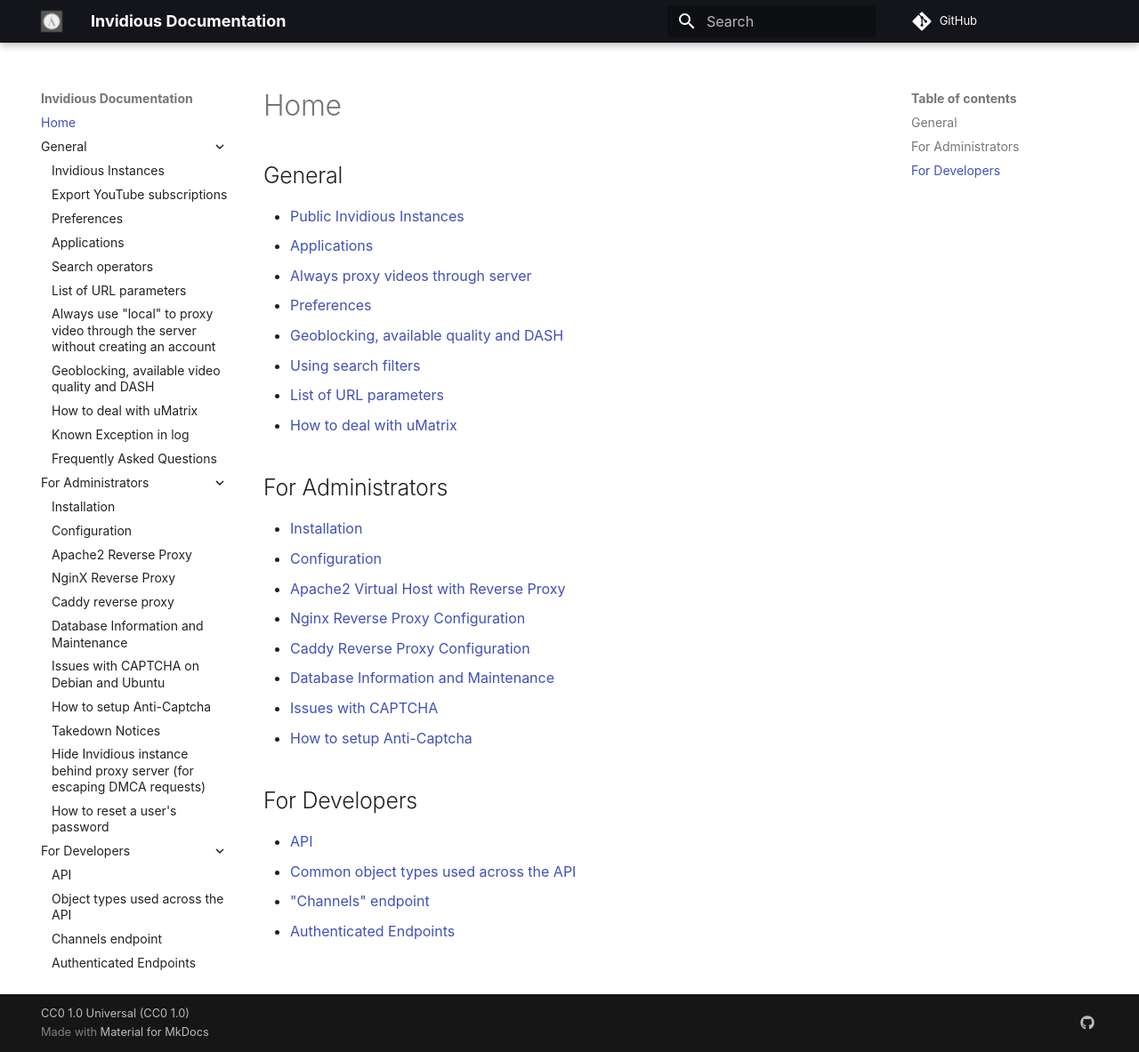
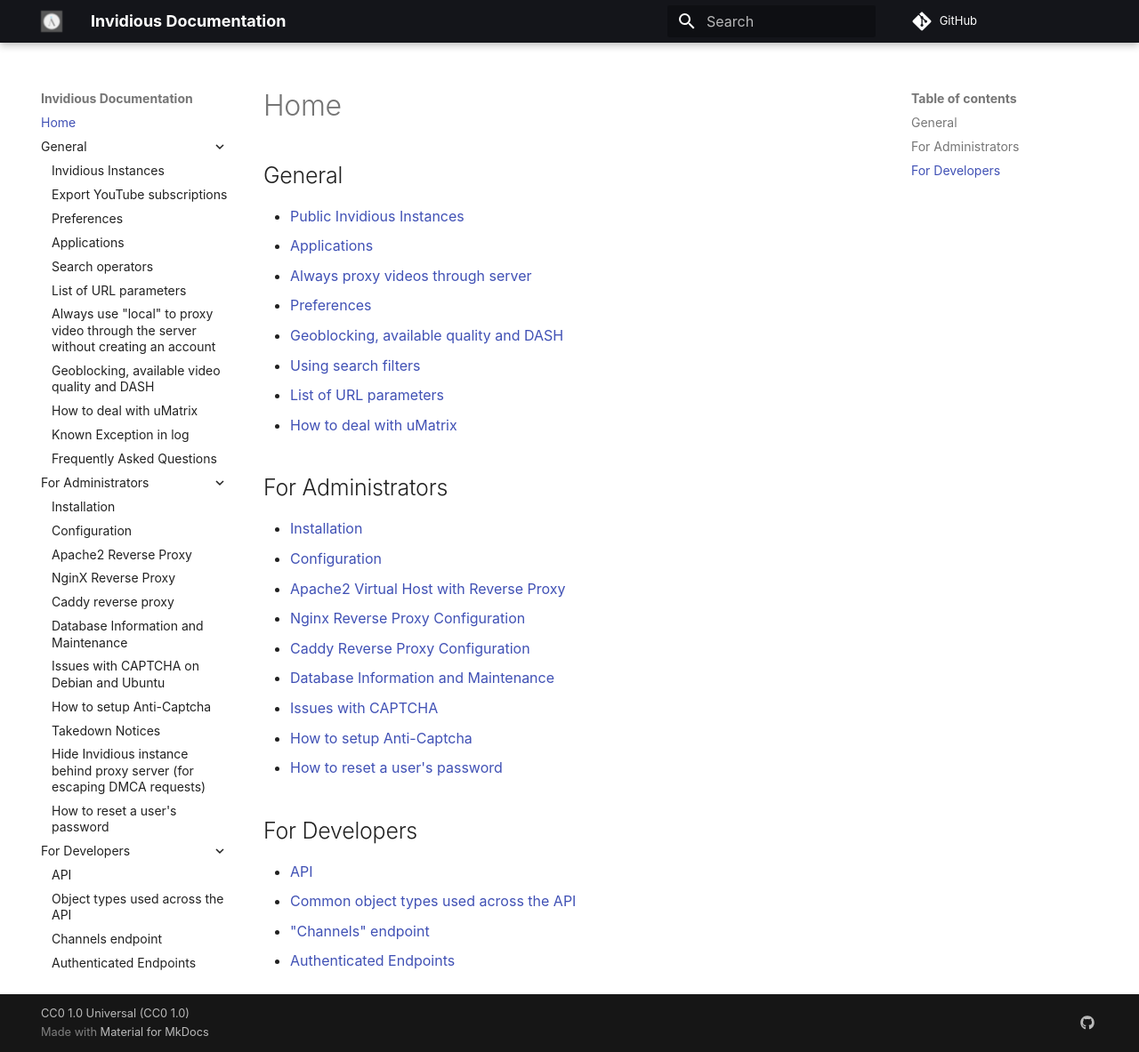
Before and after one commit to iv-org/documentation, an MkDocs documentation site: the page built from docs/index.md, in a window 1280 px wide and 1183 px high. Shown: the whole window at 89% size. Built offline with MkDocs 1.6.1 and Material for MkDocs 9.7.7, drawn with Linux system fonts in a browser that asks for light colours; comment, search, counter and statistics services are not loaded.

Commit message:
add link in index.md

```diff
--- a/docs/index.md
+++ b/docs/index.md
@@ -19,6 +19,7 @@
 - [Database Information and Maintenance](./db-maintenance.md)
 - [Issues with CAPTCHA](./captcha-bug.md)
 - [How to setup Anti-Captcha](./anti-captcha.md)
+- [How to reset a user's password](./reset-pass.md)
 
 ## For Developers
 
```
